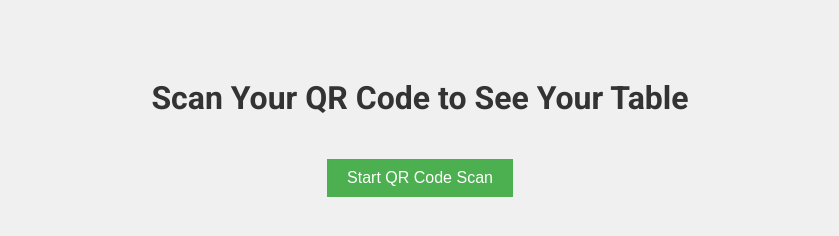
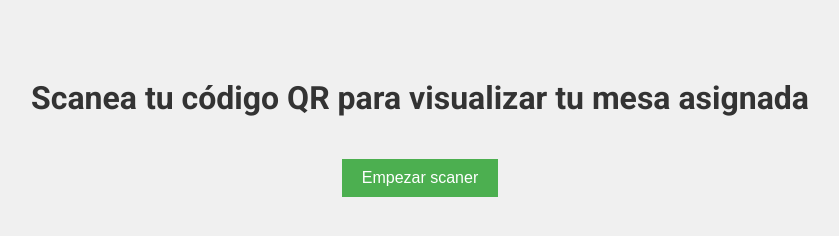
Before and after one commit to ManuelOrdonez27/qr-scanner, a plain HTML site: page docs/index.html in a window 1280 px wide. Shown: the whole page, without its empty margins (220-1059 px from the left). Drawn offline with Linux system fonts and the light colour scheme.

Commit message:
Update index.html

```diff
--- a/docs/index.html
+++ b/docs/index.html
@@ -44,10 +44,10 @@
   </style>
 </head>
 <body>
-  <h1>Scan Your QR Code to See Your Table</h1>
+  <h1>Scanea tu código QR para visualizar tu mesa asignada</h1>
 
   <!-- Button to start scanning -->
-  <button class="scan-button" id="start-scan-btn">Start QR Code Scan</button>
+  <button class="scan-button" id="start-scan-btn">Empezar scaner</button>
 
   <!-- QR Code Reader -->
   <div id="qr-reader"></div>
@@ -77,7 +77,7 @@
         document.getElementById('guest-name').innerText = 'Hello, ' + guestName + '!';
         document.getElementById('table-number').innerText = 'Your table is: ' + tableNumber;
       } else {
-        document.getElementById('guest-name').innerText = 'Guest not recognized.';
+        document.getElementById('guest-name').innerText = 'Error: Persona no reconocida.';
         document.getElementById('table-number').innerText = '';
       }
     }
```
